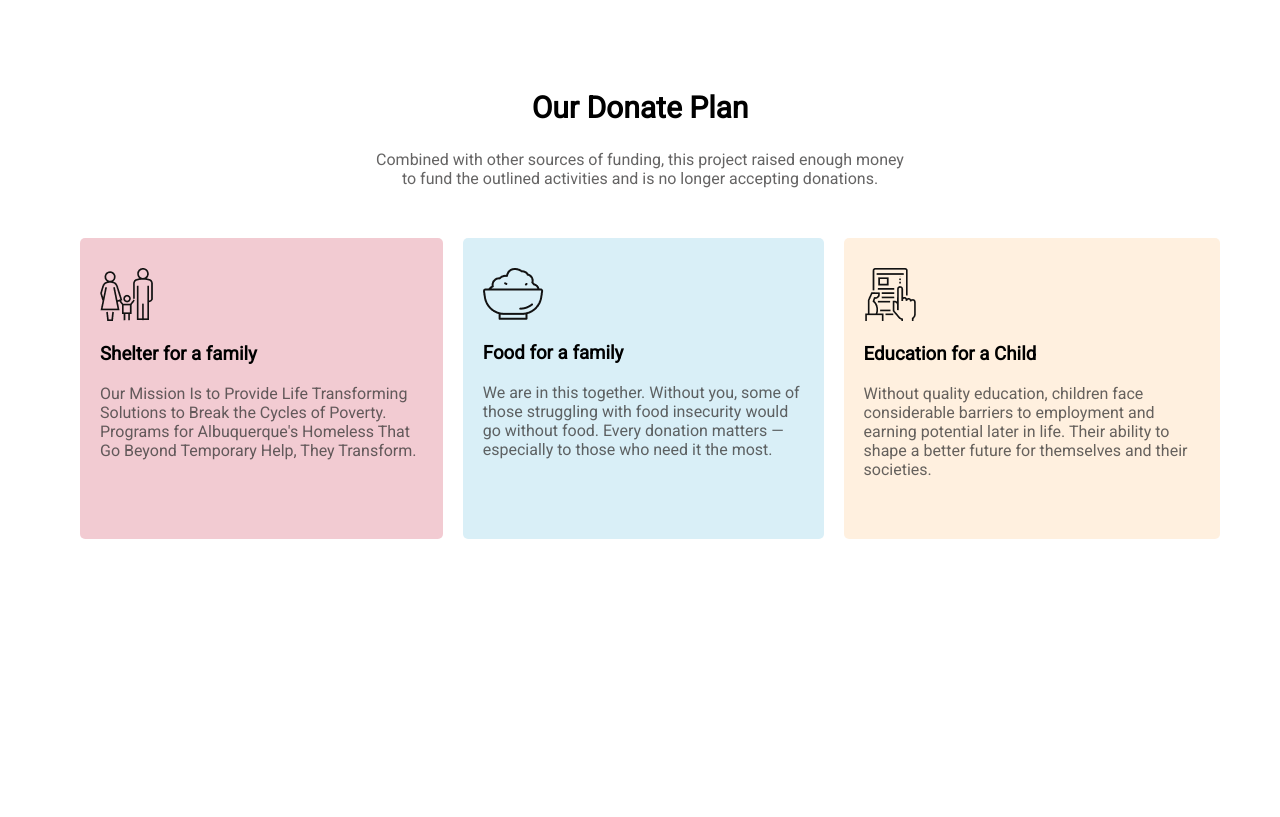
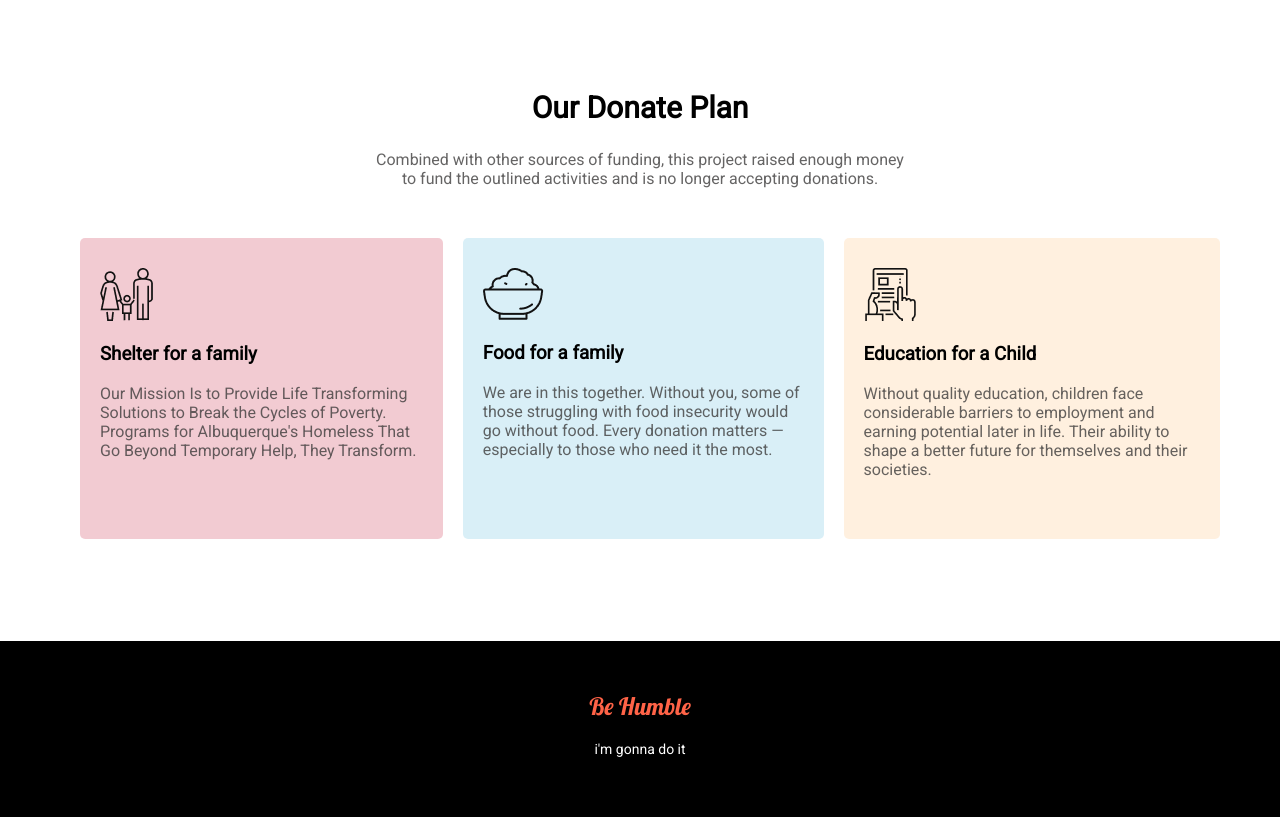
Before and after one commit to mdmrmmunna3/donate-today-now, a plain HTML site: page index.html in a window 1280 px wide. Shown: the part 924-1741 px from the top of the page. Before the commit the page ends 1565 px from the top, so only its background shows below. Drawn offline with Linux system fonts and the light colour scheme.

Commit message:
footer added

```diff
--- a/index.html
+++ b/index.html
@@ -7,7 +7,7 @@
     <title>Save Bangladesh</title>
     <link rel="preconnect" href="https://fonts.googleapis.com">
     <link rel="preconnect" href="https://fonts.gstatic.com" crossorigin>
-    <link href="https://fonts.googleapis.com/css2?family=Poppins&family=Roboto&display=swap" rel="stylesheet">
+    <link href="https://fonts.googleapis.com/css2?family=Lobster&family=Poppins&family=Roboto&display=swap" rel="stylesheet">
     <link rel="stylesheet" href="style.css">
 </head>
 <body>
@@ -64,5 +64,12 @@
             </div>
         </div>
     </section>
+
+    <footer>
+        <div id="footer-style">
+            <h2 id="text-style">Be Humble</h2>
+            <p id="style">i'm gonna do it</p>
+        </div>
+    </footer>
 </body>
 </html>
--- a/style.css
+++ b/style.css
@@ -125,3 +125,27 @@ p{
     border-radius: 5px;
     padding: 30px 20px;
 }
+
+
+
+
+
+footer {
+    text-align: center;
+}
+
+#footer-style {
+    background-color: black;
+    padding: 30px;
+}
+
+#text-style {
+    color: tomato;
+    font-family: 'Lobster', cursive;
+    font-weight: 400;
+}
+
+#style {
+    color: #fff;
+    font-size: 14px;
+}
```
